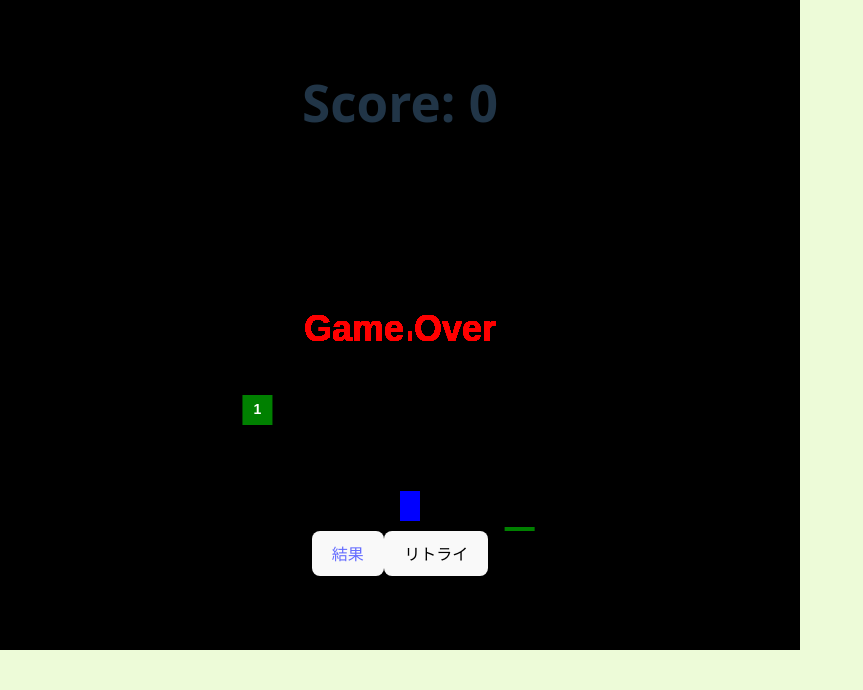
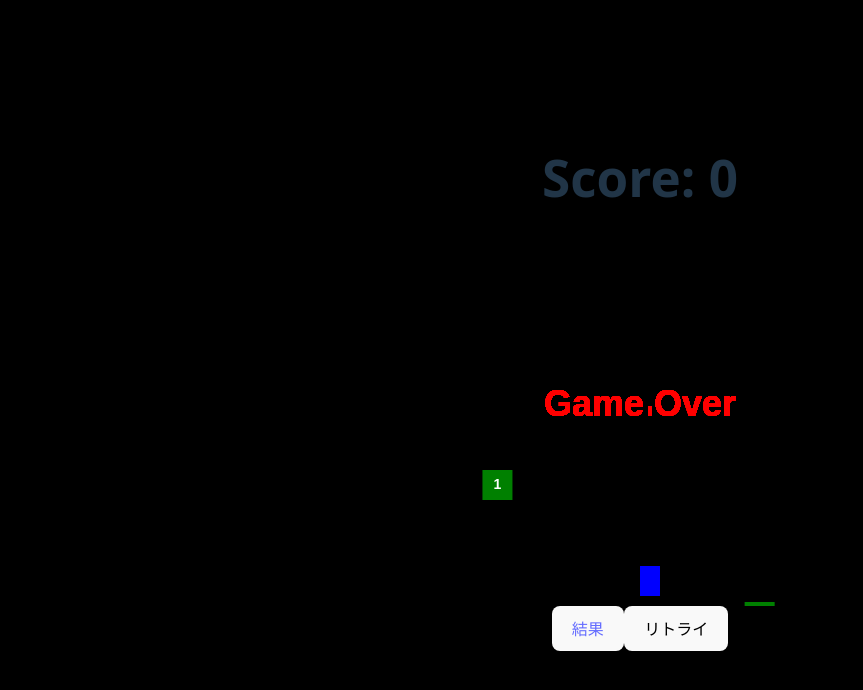
Before and after one commit to jack-app/meidaisai2025F, a React (Vite) app: page /programTettin in a window 1280 px wide. Shown: the top 690 px of the page, without its empty margins (0-863 px from the left). Built offline with nearby package versions, Linux system fonts and the light colour scheme.

Commit message:
[fix][tettin]

```diff
--- a/src/pages/ProgramTettin.tsx
+++ b/src/pages/ProgramTettin.tsx
@@ -336,6 +336,16 @@ export const Game = () => {
 
   return (
     <div
+    style={{
+      width: "100vw",
+      height: "100vh",
+      backgroundColor: back ? back : 'black', // ← ここで全体の背景色を設定
+      display: "flex",
+      justifyContent: "center",
+      alignItems: "center",
+    }}
+  >
+    <div
       style={{
         width: "800px",
         height: "650px",
@@ -358,7 +368,7 @@ export const Game = () => {
           <NavLink
             to={{ pathname: "/result", search: `?id=${id}&name=${name}
             &die=${die}&rate=${rate}&player=${player}&enemy=${enemy}
-            &beam=${beam}&back=${back}&win=${win}&lose=${lose}` }}
+            &beam=${beam}&back=${back}&win=${win}&lose=${lose}&source=tettin` }}
             className="text-blue-500 hover:underline"
           >
             結果
@@ -381,6 +391,8 @@ export const Game = () => {
         </button>
       </div>
     </div>
+  </div>
+
   );
 };
 
--- a/src/pages/Result.tsx
+++ b/src/pages/Result.tsx
@@ -12,6 +12,38 @@ export const Result = () => {
   const { state } = location;
   const id = query.get("id");
   const name = query.get("name");
+  // 第一段階で渡してほしいもの
+  //敵の数字が0になったら消える：数字が-10で消えるようにしておく
+  //与えられてないとき、die:500（クリアできない）
+  //最初は1から10の敵しか出現しない
+  const die = query.get("die") || "500";
+
+  // 第二段階で渡してほしいもの
+  //弾の頻度：数字（何ミリ秒に一回か）
+  //与えられてないとき,rate:500（最初の方しかクリアできない）
+  const rate = query.get("rate") || "500";
+
+  // 完成段階で私てほしいもの
+  //敵enemy、味方player、ビームbeam、背景の色back：'red'などテキスト
+  //与えられてない場合enemy'green',player'blue',beam'red',back'black'
+  //勝利お祝いコメントwin、敗北煽りコメントlose：'Game Over'などテキスト
+  //与えられてない場合win'Game Clear',lose'Game Over'
+
+  const playter = query.get("player") || "blue";
+  const enemy = query.get("enemy") || "green";
+  const beam = query.get("beam") || "red";
+  const back = query.get("back") || "black";
+  const win = query.get("win") || "Game Clear";
+  const lose = query.get("lose") || "Game Over";
+  const source = query.get("source") || "program";
+
+  let returnPath = "/select";
+  if (source === "tettin") {
+    returnPath = "/programTettin";
+  } else if (source === "tyupei") {
+    returnPath = "/program";
+  }
+
   const { width, height } = useWindowSize();
 
   const popOutAnimation = {
@@ -295,7 +327,7 @@ export const Result = () => {
               </div>
             </div>
             <div style={footerStyle}>
-              <NavLink to={{ pathname: "/program", search: `?id=${id}&name=${name}` }}>
+              <NavLink to={{ pathname: returnPath, search: location.search }}>
                 <button style={systemButtonStyle}>OK</button>
               </NavLink>
             </div>
```
